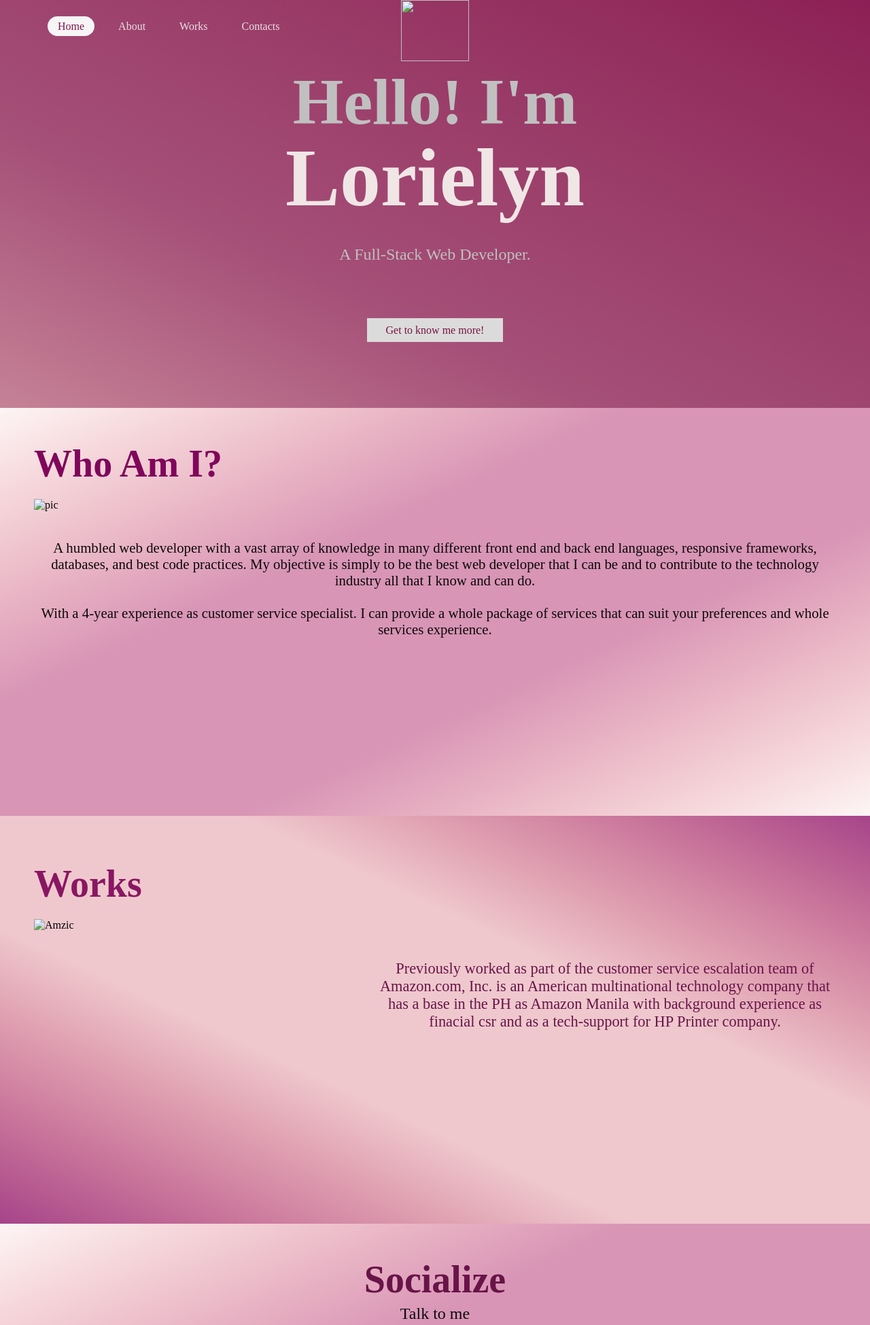
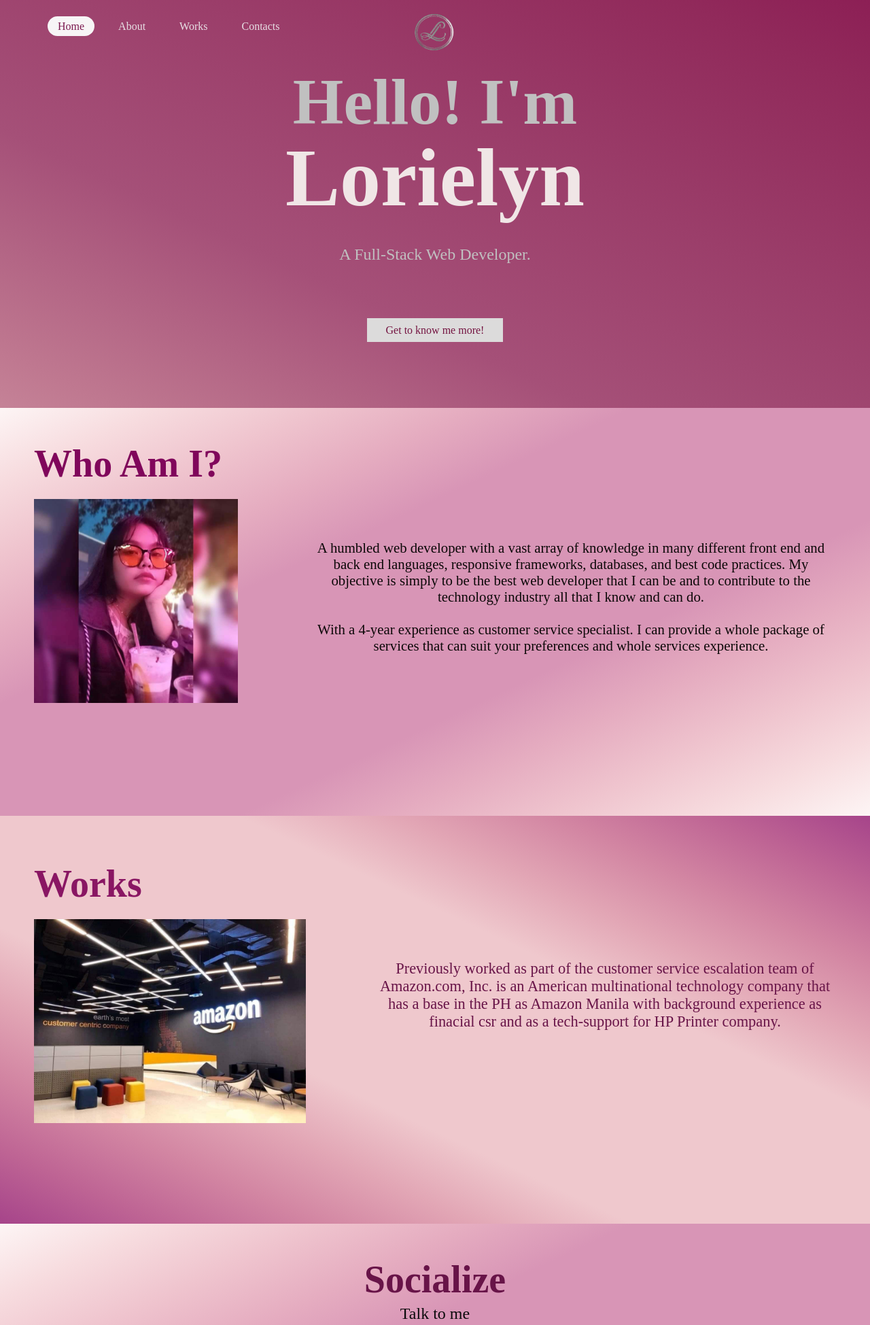
Before and after one commit to lorigrdn99/lorigrdn99.github.io, a plain HTML site: page index.html in a window 1280 px wide. Shown: the top 1949 px of the page at 68% size. Drawn offline with Linux system fonts and the light colour scheme.

Commit message:
index.html

```diff
--- a/index.html
+++ b/index.html
@@ -56,7 +56,7 @@
 </head>
     <body>
           <div class="container">
-          <center><img src="logo.png" width="100" height="90"> </center>
+          <center><img src="images/logo.png" width="100" height="90"> </center>
           <header>
             <ul>
               <li><a href="#Home" class="active">Home</a></li>
@@ -80,7 +80,7 @@
 
        <div class="hero" id="WhoamI">
         <h3>Who Am I?</h3>
-          <img src="picc.jpg" alt="pic"
+          <img src="images/picc.jpg" alt="pic"
           style="float:left" width="300"; height:="205">
           <p> A humbled web developer with a vast array of knowledge in many different front end and back end languages,
              responsive frameworks, databases, and best code practices. My objective is simply to be the best web developer
@@ -93,7 +93,7 @@
      <div class="section" id="Works">
      <br><br>
      <h4>Works</h4>
-      <img src="Amzic.jpg" alt="Amzic"
+      <img src="images/Amzic.jpg" alt="Amzic"
       style="float:left;"" width="400"; height="300">
       <p> Previously worked as part of the customer service escalation team of Amazon.com, Inc.
         is an American multinational technology company that has a base in the PH as Amazon Manila
```
